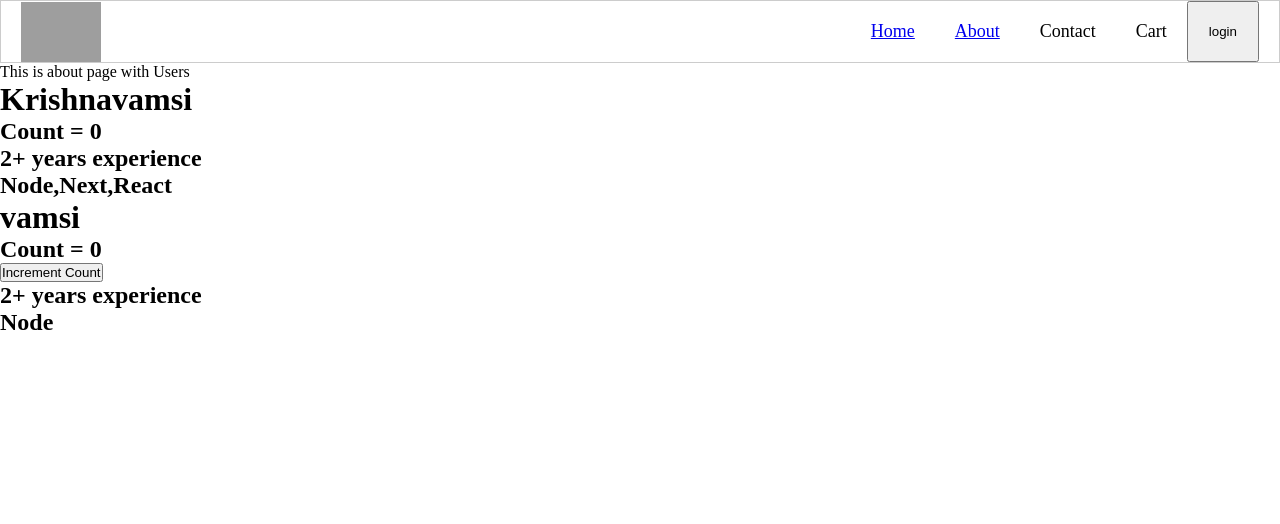
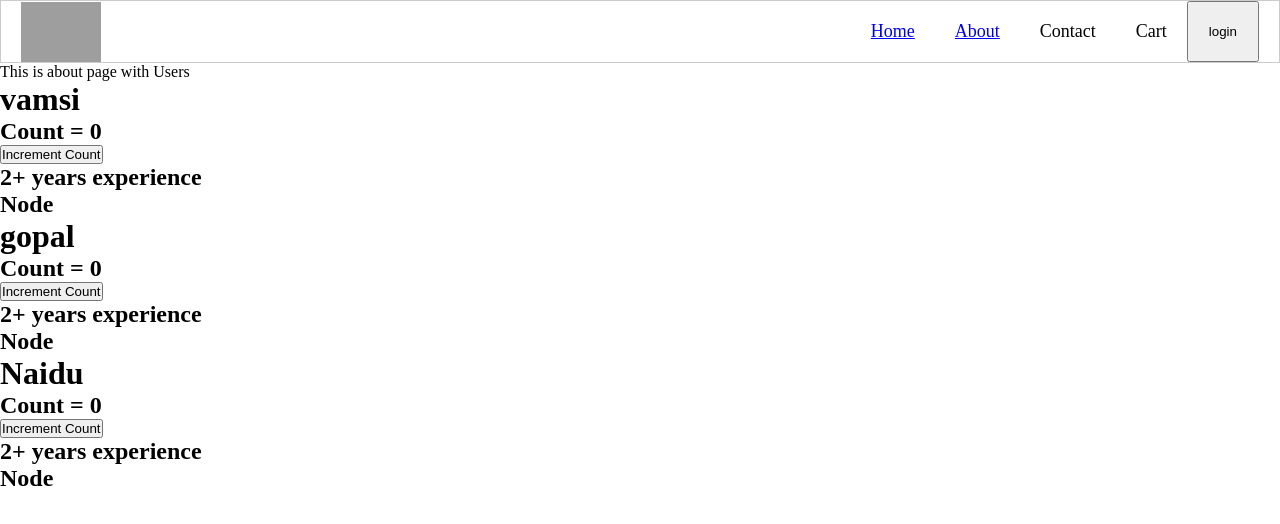
Before and after one commit to krishpinninti789/namaste-react, a React (Vite) app: page /about in a window 1280 px wide. Shown: the top 524 px of the page. Built offline with nearby package versions, Linux system fonts and the light colour scheme; grey boxes are pictures that could not be loaded.

Commit message:
Fix: Update UserClass logging to include user name for better debugging

```diff
--- a/src/components/About.jsx
+++ b/src/components/About.jsx
@@ -17,8 +17,9 @@ class About extends Component {
     return (
       <div>
         This is about page with Users
-        <User name="Krishnavamsi" />
         <UserClass name="vamsi" />
+        <UserClass name="gopal" />
+        <UserClass name="Naidu" />
       </div>
     );
   }
--- a/src/components/UserClass.jsx
+++ b/src/components/UserClass.jsx
@@ -6,11 +6,11 @@ class UserClass extends React.Component {
     this.state = {
       count: 0,
     };
-    console.log("Child Constructor");
+    console.log(this.props.name + "Child Constructor");
   }
 
   componentDidMount() {
-    console.log("Child Component Did Mount");
+    console.log(this.props.name + "Child Component Did Mount");
   }
 
   render() {
```
